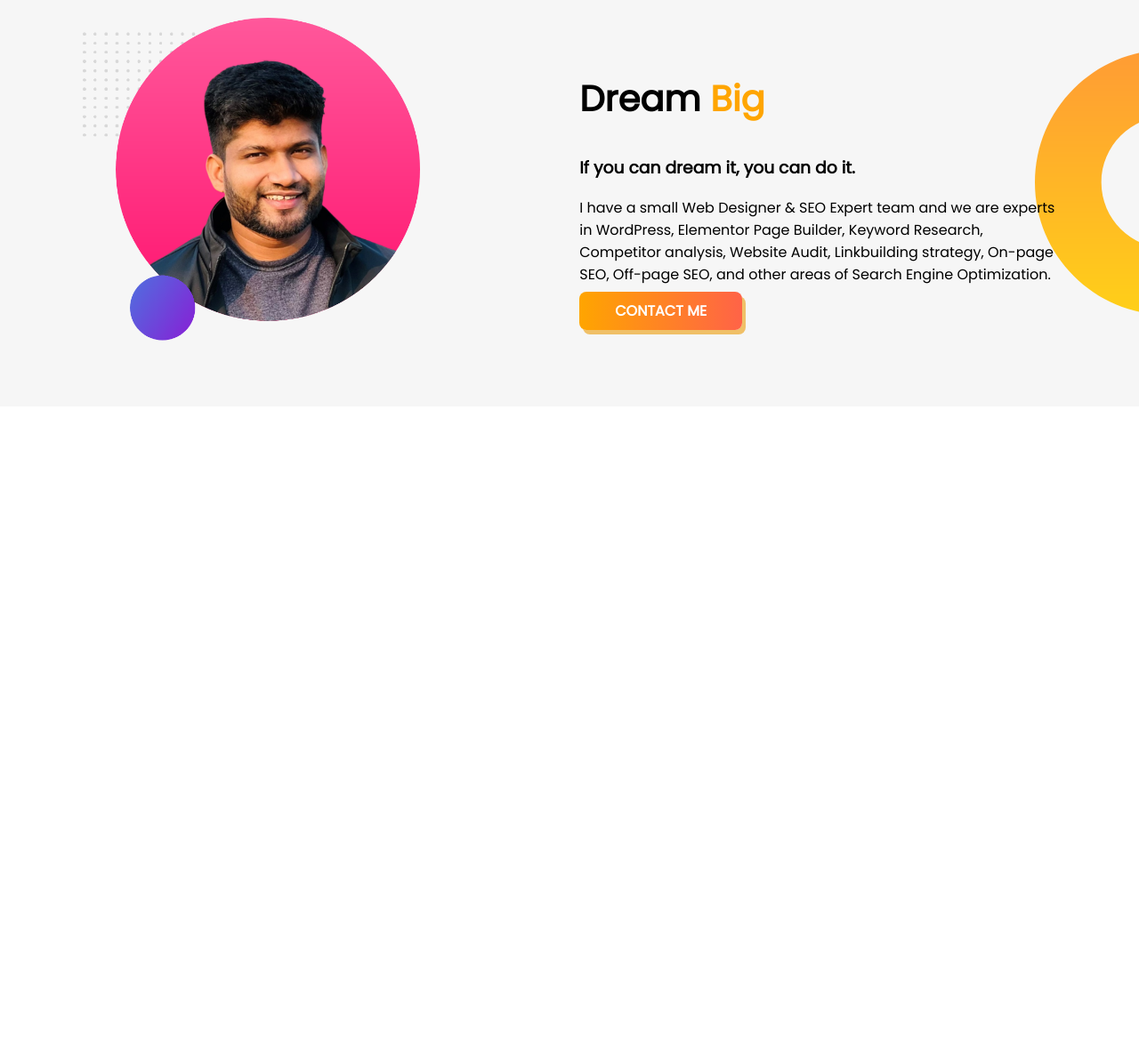
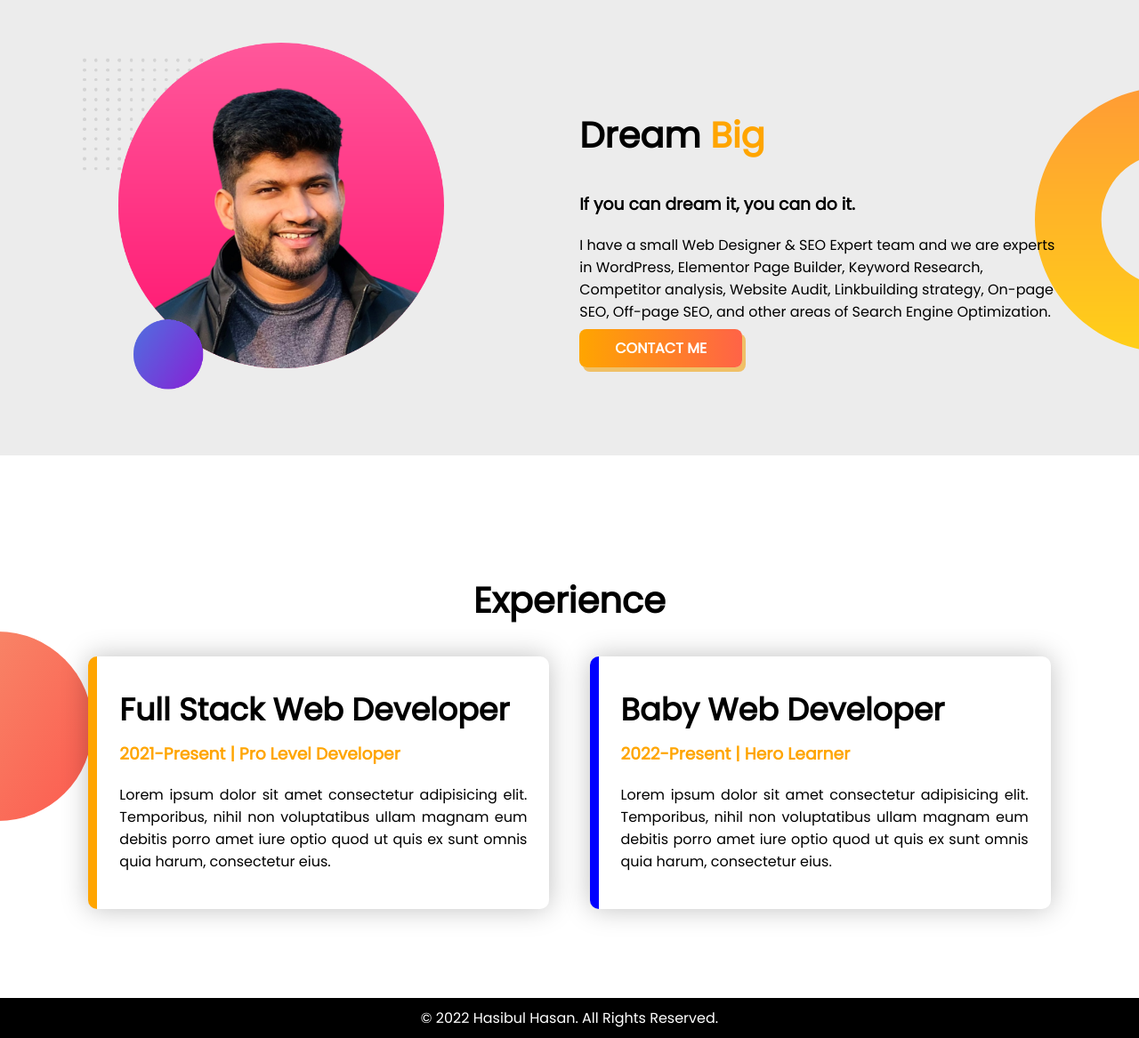
Before and after one commit to cbHasib/developer-portfolio, a plain HTML site: page index.html in a window 1280 px wide. Shown: the part 591-1758 px from the top of the page at 89% size. Before the commit the page ends 1048 px from the top, so only its background shows below. Drawn offline with Linux system fonts and the light colour scheme.

Commit message:
Style, Content & Footer

```diff
--- a/assets/css/style.css
+++ b/assets/css/style.css
@@ -5,6 +5,19 @@ body{
 
 h1{
     font-size: 40px;
+}
+
+h2{
+    font-size: 35px;
+    line-height: 12px;
+}
+
+.heading-center{
+    text-align: center;
+}
+
+.flexible-container{
+    display: flex;
 }
 
 
@@ -15,9 +28,10 @@ h1{
     background-repeat: no-repeat;
     background-position: cover;
     align-items: center;
-    padding: 50px 0;
     padding-left: 6%;
-
+    padding-top: 50px;
+    padding-bottom: 50px;
+    padding-right: 0%;
 
 }
 
@@ -28,10 +42,24 @@ h1{
     background-repeat: no-repeat;
     background-position: right;
     align-items: center;
-    padding: 50px 0;
-    background-color: #f6f6f6;
+    background-color: #ececec;
     padding-right: 6%;
     padding-left: 6%;
+    padding-top: 50px;
+    padding-bottom: 50px;
+
+}
+
+#experience-section{
+    vertical-align: middle;
+    background-image: url(/assets/images/exp-bg.png);
+    background-repeat: no-repeat;
+    background-position: left;
+    align-items: center;
+    padding-right: 6%;
+    padding-left: 6%;
+    padding-top: 100px;
+    padding-bottom: 100px;
 
 }
 
@@ -41,7 +69,7 @@ h1{
     padding: 1%;
 }
 .half-width img{
-    width: 70%;
+    width: 75%;
     padding: 1%;
 }
 
@@ -62,3 +90,39 @@ h1{
     transition-duration: 500ms;
     box-shadow: none;
 }
+
+
+.orange-color{
+    color: orange;
+}
+
+
+.experience-item{
+    width: 46%;
+    padding: 25px;
+    background-color: white;
+    box-shadow: 0px 0px 30px 0px rgba(0, 0, 0, 0.25);
+    margin-left: 2%;
+    margin-right: 2%;
+    border-radius: 10px;
+    text-align: justify;
+}
+#full-stack-dev{
+    border-left: 10px solid orange;
+}
+#baby-dev{
+    border-left: 10px solid blue;
+}
+
+
+
+footer{
+    background-color: black;
+    margin: 0;
+    padding: 5px;
+}
+footer p{
+    text-align: center;
+    color: white;
+    line-height: 3px;
+}
--- a/index.html
+++ b/index.html
@@ -13,8 +13,8 @@
     <link href="https://fonts.googleapis.com/css2?family=Poppins&display=swap" rel="stylesheet">
 </head>
 <body>
-   <section id="welcome-section">
-    <div class="half-width"><h1>Welcome to<br><span style="color: orange;">Hasibul Hasan</span> World!</h1>
+   <section id="welcome-section" class="flexible-container">
+    <div class="half-width"><h1>Welcome to<br><span class="orange-color">Hasibul Hasan</span> World!</h1>
         <h3>Build Climber and Train Stopper</h3>
         <p>I am a Web Designer & Internet Marketing Consultant with over 5 years of experience and over 90% marks on the LinkedIn Assessment Budget test (positioned in the Top 5%-15% scorers).</p>
         <a class="link-btn" target="_blank" href="https://github.com/cbHasib/">Hire Me</a>
@@ -25,12 +25,12 @@
    </section>
 
 
-   <section id="dream-big-section">
+   <section id="dream-big-section" class="flexible-container">
     <div class="half-width">
         <img src="assets/images/hasib2.png" alt="Another Picture of Hasibul Hasan">
     </div>
     <div class="half-width">
-        <h1>Dream <span style="color: orange;">Big</span></h1>
+        <h1>Dream <span class="orange-color">Big</span></h1>
         <h3>If you can dream it, you can do it.</h3>
         <p>I have a small Web Designer & SEO Expert team and we are experts in WordPress, Elementor Page Builder, Keyword Research, Competitor analysis, Website Audit, Linkbuilding strategy, On-page SEO, Off-page SEO, and other areas of Search Engine Optimization.</p>
         <a class="link-btn" target="_blank" href="https://github.com/cbHasib/">Contact Me</a>
@@ -38,5 +38,26 @@
    </section>
 
 
+   <section id="experience-section" >
+    <h1 class="heading-center">Experience</h1>
+    <div class="flexible-container">
+        <div id="full-stack-dev" class="experience-item">
+            <h2>Full Stack Web Developer</h2>
+            <h3 class="orange-color">2021-Present | Pro Level Developer</h3>
+            <p>Lorem ipsum dolor sit amet consectetur adipisicing elit. Temporibus, nihil non voluptatibus ullam magnam eum debitis porro amet iure optio quod ut quis ex sunt omnis quia harum, consectetur eius.</p>
+        </div>
+        <div id="baby-dev" class="experience-item">
+            <h2>Baby Web Developer</h2>
+            <h3 class="orange-color">2022-Present | Hero Learner</h3>
+            <p>Lorem ipsum dolor sit amet consectetur adipisicing elit. Temporibus, nihil non voluptatibus ullam magnam eum debitis porro amet iure optio quod ut quis ex sunt omnis quia harum, consectetur eius.</p>
+        </div>
+    </div>
+   </section>
+
 </body>
+
+
+<footer>
+    <p>© 2022 Hasibul Hasan. All Rights Reserved.</p>
+</footer>
 </html>
```
